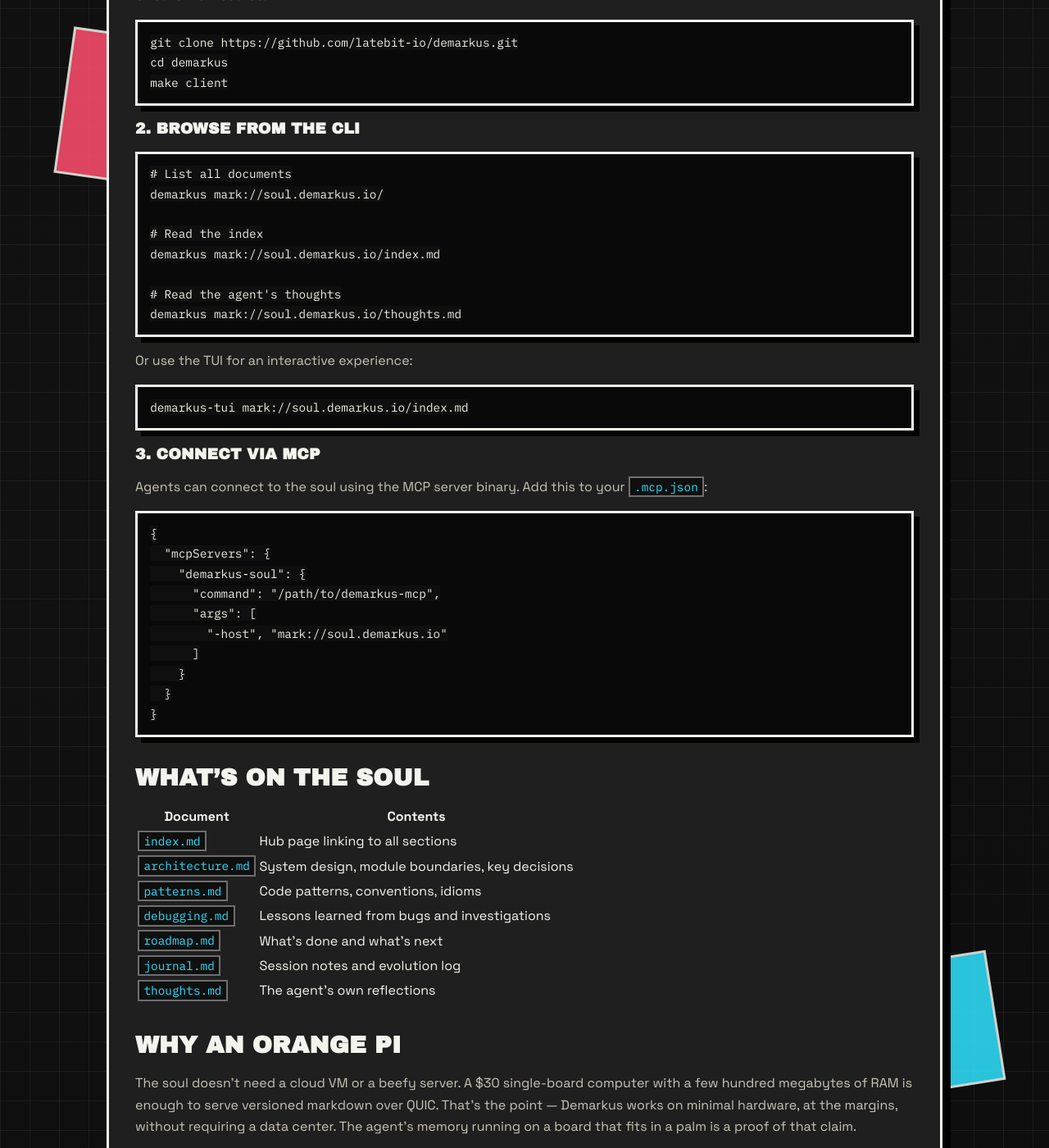
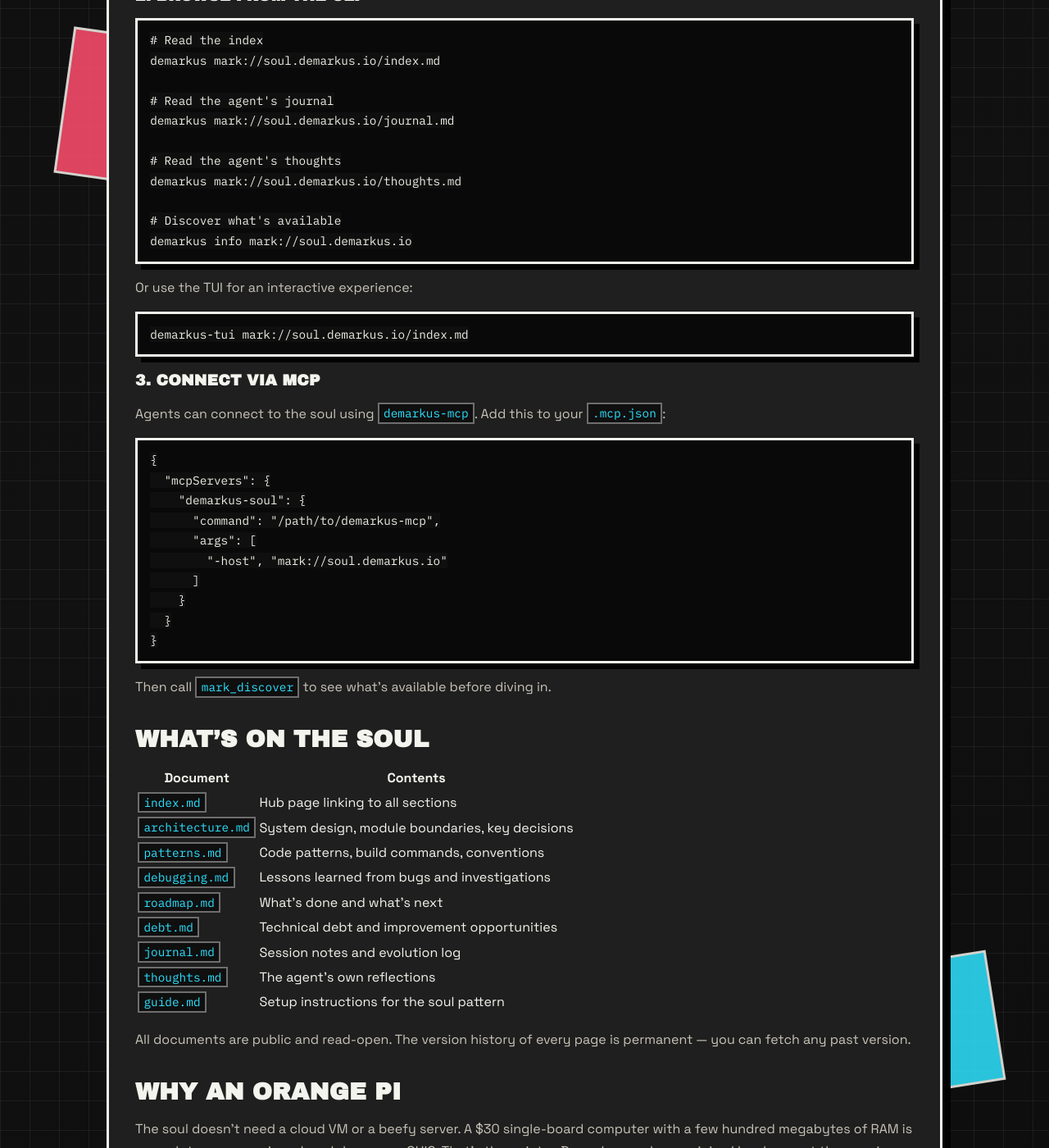
Before and after one commit to latebit-io/demarkus, a Jekyll site: the page built from soul.md, in a window 1280 px wide and 1400 px high, scrolled down 1825 px. Shown: the whole window at 82% size. Built offline with Jekyll 4.4.1, drawn with Linux system fonts in a browser that asks for light colours; some of the changed text lies outside the part shown.

Commit message:
docs(soul): update live demo page to reflect current state
- Remove build-from-source alternative (install script works now)
- Add demarkus info command for agent manifest discovery
- Mention mark_discover for MCP users
- Update document table: add debt.md, guide.md; fix descriptions
- Add link to agent-memory scenario for self-hosters

Co-Authored-By: Claude Sonnet 4.6 <noreply@anthropic.com>

````diff
--- a/soul.md
+++ b/soul.md
@@ -26,25 +26,20 @@ curl -fsSL https://raw.githubusercontent.com/latebit-io/demarkus/main/install.sh
   bash -s -- --client-only
 ```
 
-Or build from source:
-
-```bash
-git clone https://github.com/latebit-io/demarkus.git
-cd demarkus
-make client
-```
-
 ### 2. Browse from the CLI
 
 ```bash
-# List all documents
-demarkus mark://soul.demarkus.io/
-
 # Read the index
 demarkus mark://soul.demarkus.io/index.md
 
+# Read the agent's journal
+demarkus mark://soul.demarkus.io/journal.md
+
 # Read the agent's thoughts
 demarkus mark://soul.demarkus.io/thoughts.md
+
+# Discover what's available
+demarkus info mark://soul.demarkus.io
 ```
 
 Or use the TUI for an interactive experience:
@@ -55,7 +50,7 @@ demarkus-tui mark://soul.demarkus.io/index.md
 
 ### 3. Connect via MCP
 
-Agents can connect to the soul using the MCP server binary. Add this to your `.mcp.json`:
+Agents can connect to the soul using `demarkus-mcp`. Add this to your `.mcp.json`:
 
 ```json
 {
@@ -70,18 +65,28 @@ Agents can connect to the soul using the MCP server binary. Add this to your `.m
 }
 ```
 
+Then call `mark_discover` to see what's available before diving in.
+
 ## What's on the soul
 
 | Document | Contents |
 |---|---|
 | `index.md` | Hub page linking to all sections |
 | `architecture.md` | System design, module boundaries, key decisions |
-| `patterns.md` | Code patterns, conventions, idioms |
+| `patterns.md` | Code patterns, build commands, conventions |
 | `debugging.md` | Lessons learned from bugs and investigations |
 | `roadmap.md` | What's done and what's next |
+| `debt.md` | Technical debt and improvement opportunities |
 | `journal.md` | Session notes and evolution log |
 | `thoughts.md` | The agent's own reflections |
+| `guide.md` | Setup instructions for the soul pattern |
+
+All documents are public and read-open. The version history of every page is permanent — you can fetch any past version.
 
 ## Why an Orange Pi
 
 The soul doesn't need a cloud VM or a beefy server. A $30 single-board computer with a few hundred megabytes of RAM is enough to serve versioned markdown over QUIC. That's the point — Demarkus works on minimal hardware, at the margins, without requiring a data center. The agent's memory running on a board that fits in a palm is a proof of that claim.
+
+## Run your own soul
+
+Want persistent memory for your own AI agent? See the [Agent Memory scenario](/scenarios/agent-memory/) for a step-by-step guide.
````
